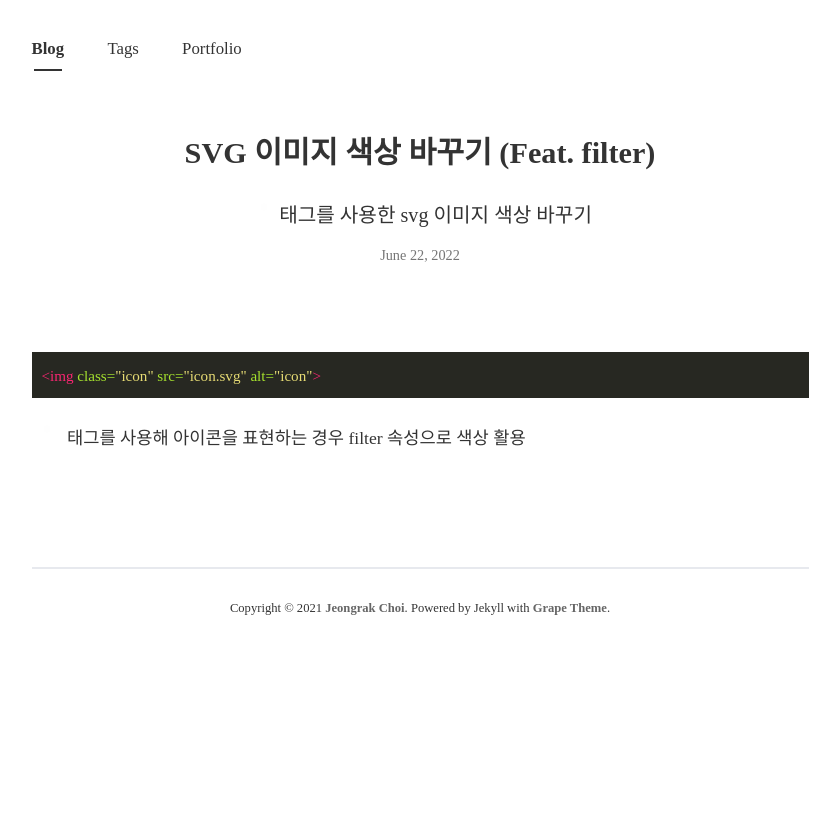
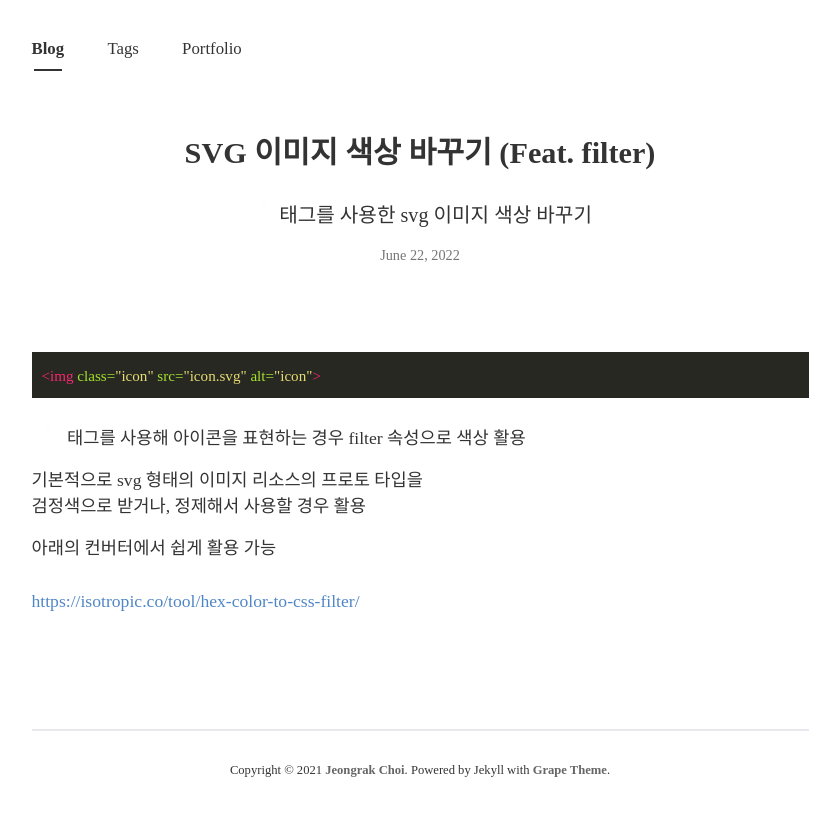
Before and after one commit to JeongrakChoi/JeongrakChoi.github.io, a Jekyll site: the page built from _posts/2022-06-22-svg-image-filter.md, in a window 1280 px wide. Shown: the top 816 px of the page, without its empty margins (220-1060 px from the left). Built offline with Jekyll 4.4.1, drawn with Linux system fonts in a browser that asks for light colours; nearby versions of some CDN libraries; some web fonts are replaced; comment, search, counter and statistics services are not loaded.

Commit message:
Update 2022-06-22-svg-image-filter.md

```diff
--- a/_posts/2022-06-22-svg-image-filter.md
+++ b/_posts/2022-06-22-svg-image-filter.md
@@ -12,3 +12,10 @@ comments : true
 {% endhighlight %}
 
 <img> 태그를 사용해 아이콘을 표현하는 경우 filter 속성으로 색상 활용
+
+기본적으로 svg 형태의 이미지 리소스의 프로토 타입을
+검정색으로 받거나, 정제해서 사용할 경우 활용
+
+아래의 컨버터에서 쉽게 활용 가능
+<br>
+<https://isotropic.co/tool/hex-color-to-css-filter/>
```
